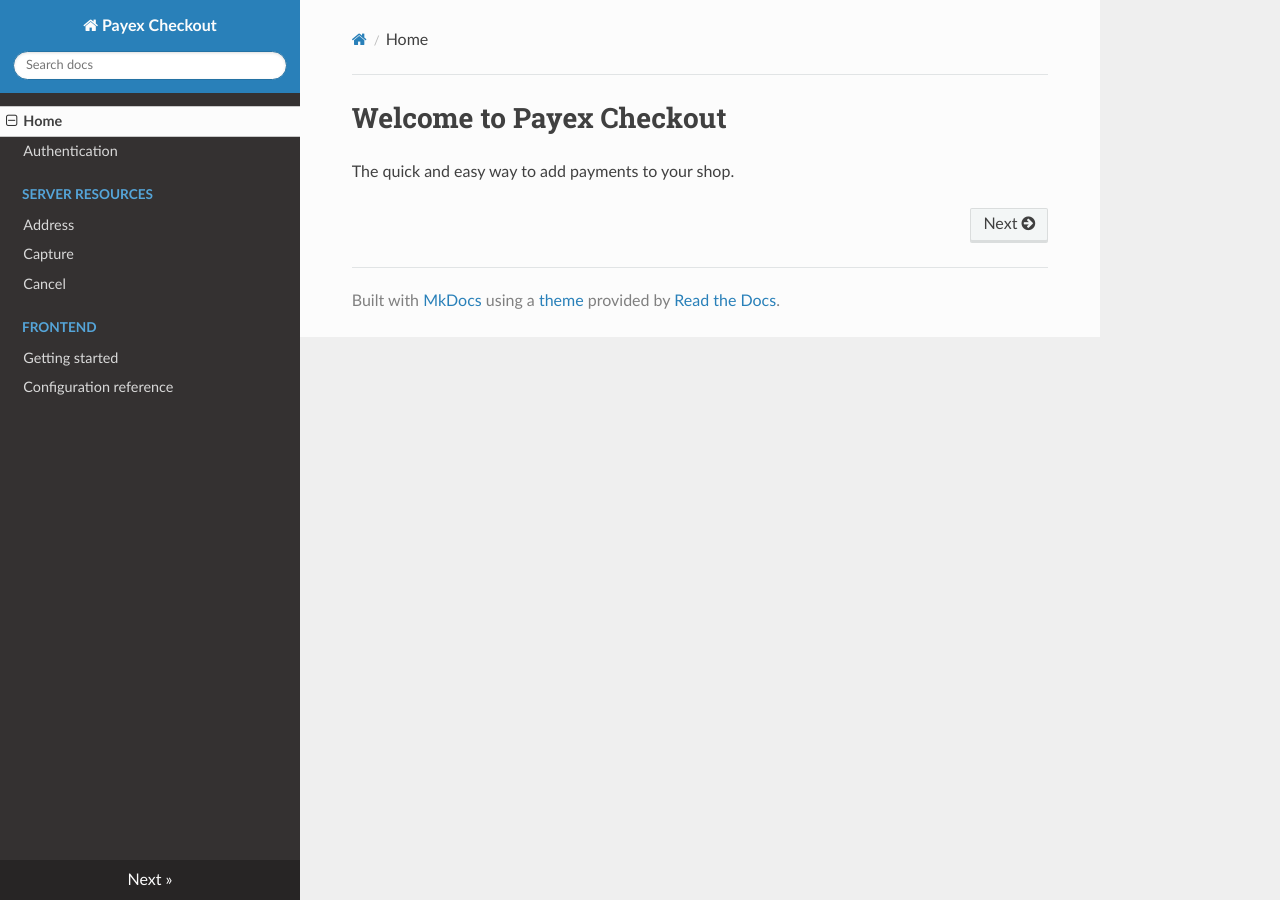
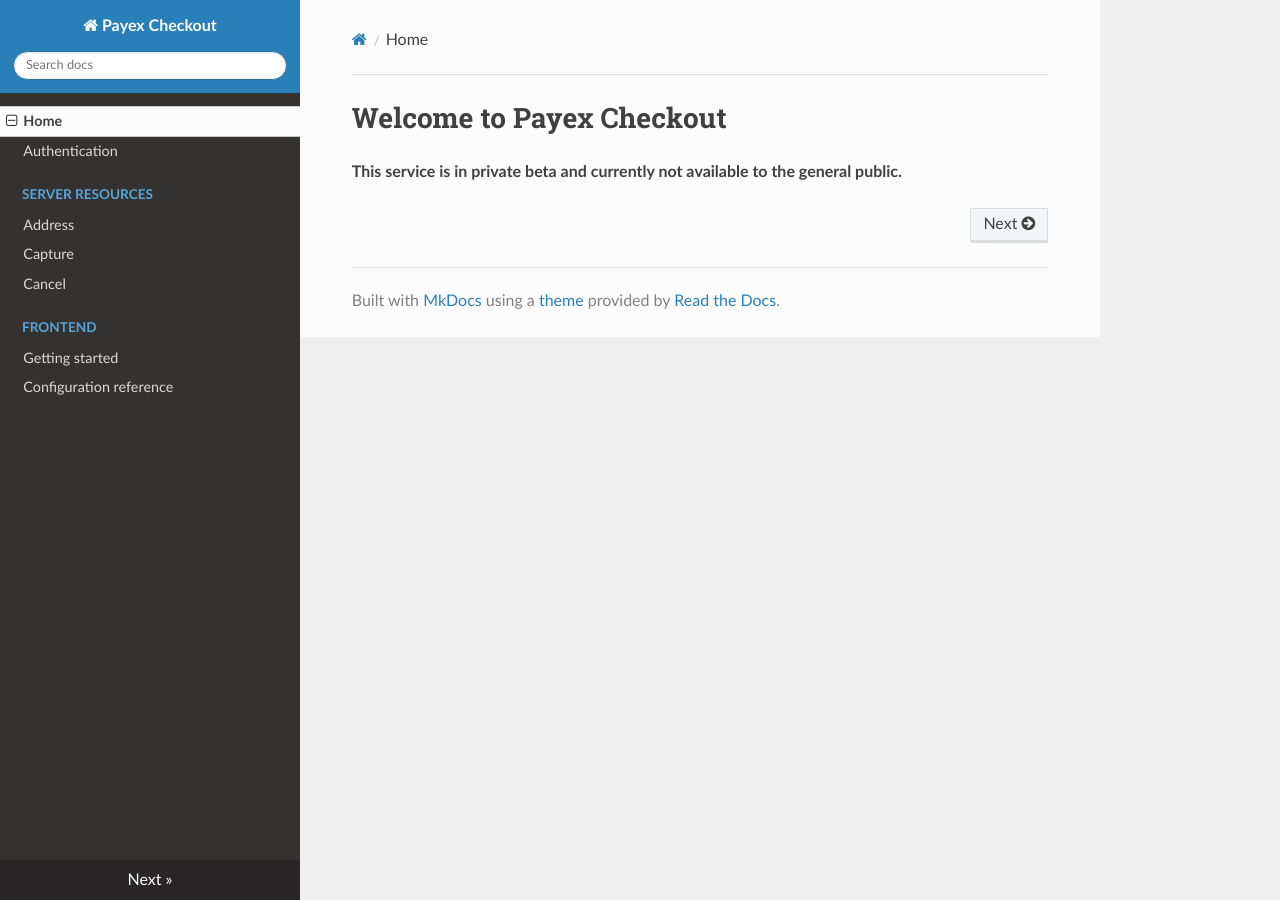
Before and after one commit to PayEx/PayEx.Checkout.Documentation, an MkDocs documentation site: the page built from docs/index.md, in a window 1280 px wide. Built offline with MkDocs 1.6.1, drawn with Linux system fonts in a browser that asks for light colours; nearby versions of some CDN libraries; old or Windows-style settings are respelled for this version of MkDocs.

Commit message:
added beta- notice

```diff
--- a/docs/index.md
+++ b/docs/index.md
@@ -1,3 +1,3 @@
 # Welcome to Payex Checkout
 
-The quick and easy way to add payments to your shop.
+**This service is in private beta and currently not available to the general public.**
```
Also changed, not shown: readme.md (+2 -0 lines).
